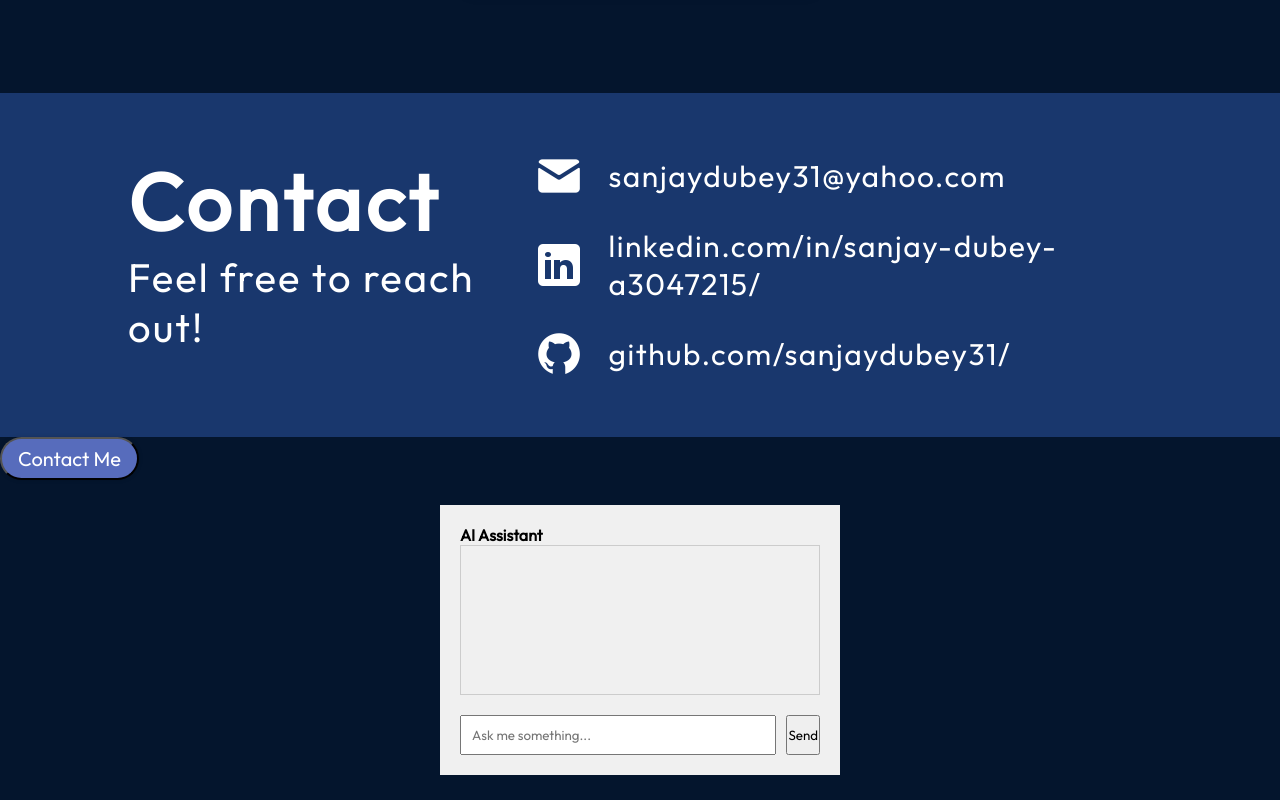
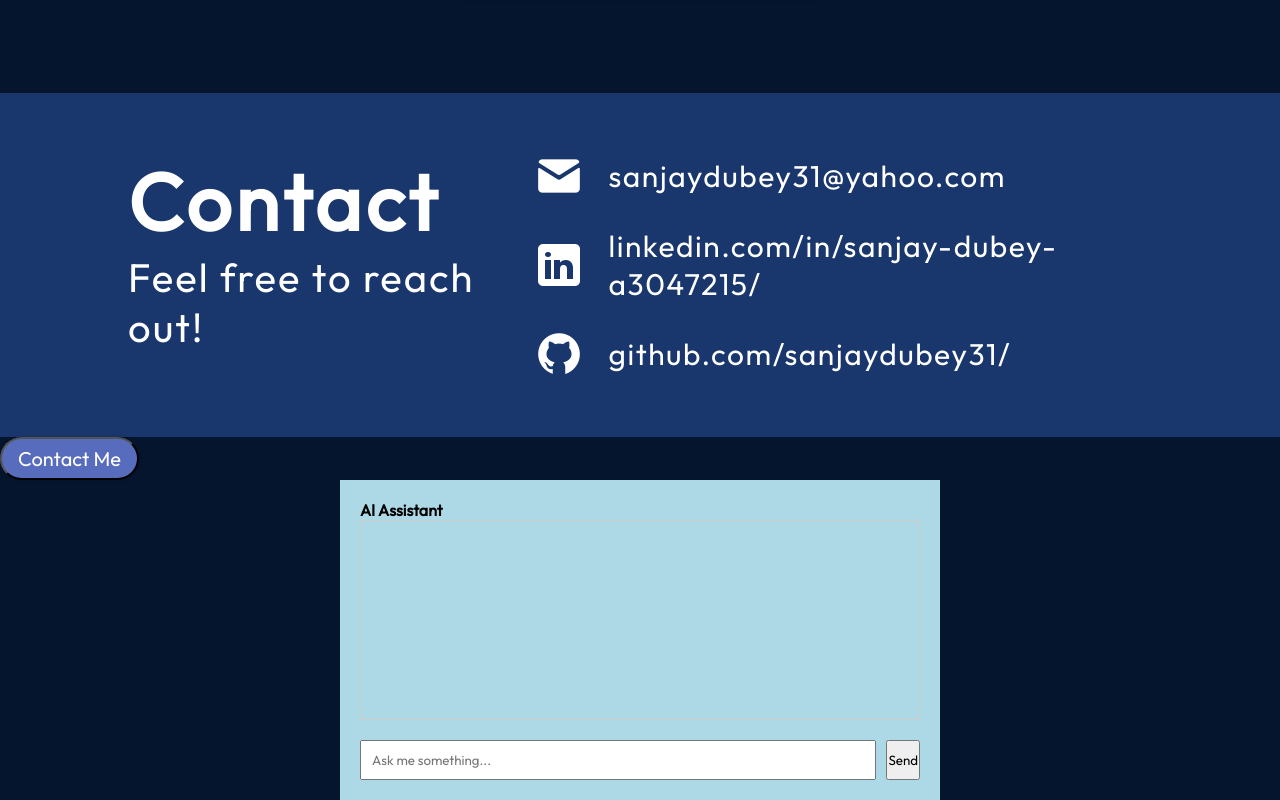
Before and after one commit to sanjaydubey31/dubey-portfolio-react, a React (Vite) app: page / in a window 1280 px wide. Shown: the part 5902-6702 px from the top of the page. Built offline with nearby package versions, Linux system fonts and the light colour scheme.

Commit message:
adding AI Assistant functinality

```diff
--- a/src/components/Chatbot/Chatbot.jsx
+++ b/src/components/Chatbot/Chatbot.jsx
@@ -115,13 +115,13 @@ export const Chatbot = () => {
   };
 
   return (
-    <div style={{ backgroundColor: "#f0f0f0", padding: "20px", width: "400px", margin: "5 auto" }}>
+    <div style={{ backgroundColor: "lightblue", padding: "20px", width: "600px", margin: "5 auto" }}>
       <h4>AI Assistant</h4>
       <div
         style={{
           border: "1px solid #ccc",
           padding: "10px",
-          height: "150px",
+          height: "200px",
           overflowY: "auto",
           marginBottom: "20px",
         }}
```
